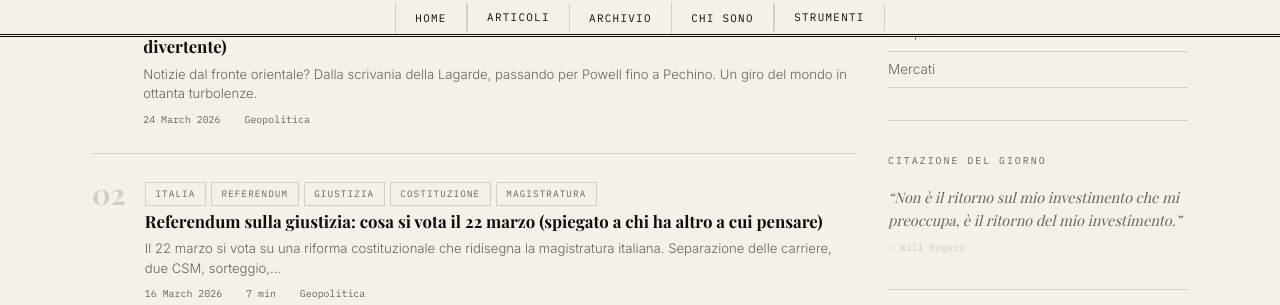
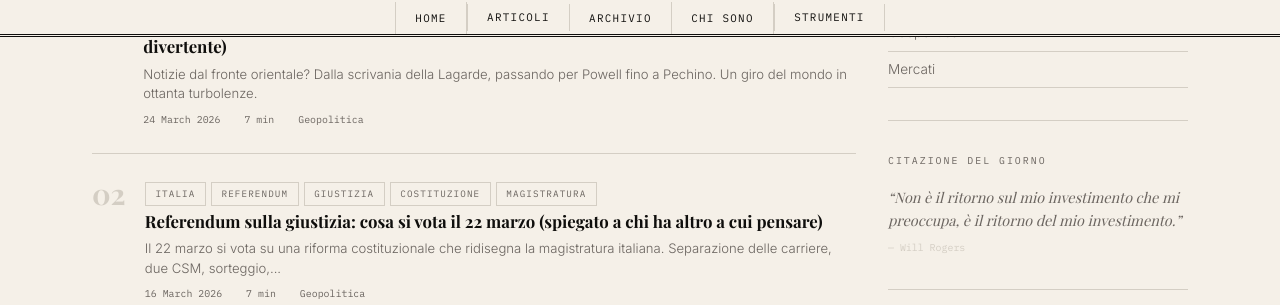
Before and after one commit to martellialessandro/martellialessandro.github.io, a Jekyll site: the page built from index.html, in a window 1280 px wide and 900 px high, scrolled down 743 px. Shown: the part 147-452 px from the top of the window. Built offline with Jekyll 4.4.1, drawn with Linux system fonts in a browser that asks for light colours; some web fonts are replaced.

Commit message:
Update 2026-03-24-giro-del-mondo-in-ottanta-turbolenze.md

```diff
--- a/_posts/2026-03-24-giro-del-mondo-in-ottanta-turbolenze.md
+++ b/_posts/2026-03-24-giro-del-mondo-in-ottanta-turbolenze.md
@@ -4,6 +4,8 @@ title: "Medio Oriente in fiamme: due scenari per l'economia globale (e nessuno d
 date: 2026-03-24
 category: Geopolitica
 tags: [medio oriente, petrolio, Fed, BCE, Cina, macro globale]
+reading_time: "7 min"
+author: Alessandro Martelli
 excerpt: "Notizie dal fronte orientale? Dalla scrivania della Lagarde, passando per Powell fino a Pechino. Un giro del mondo in ottanta turbolenze."
 ---
 
```
